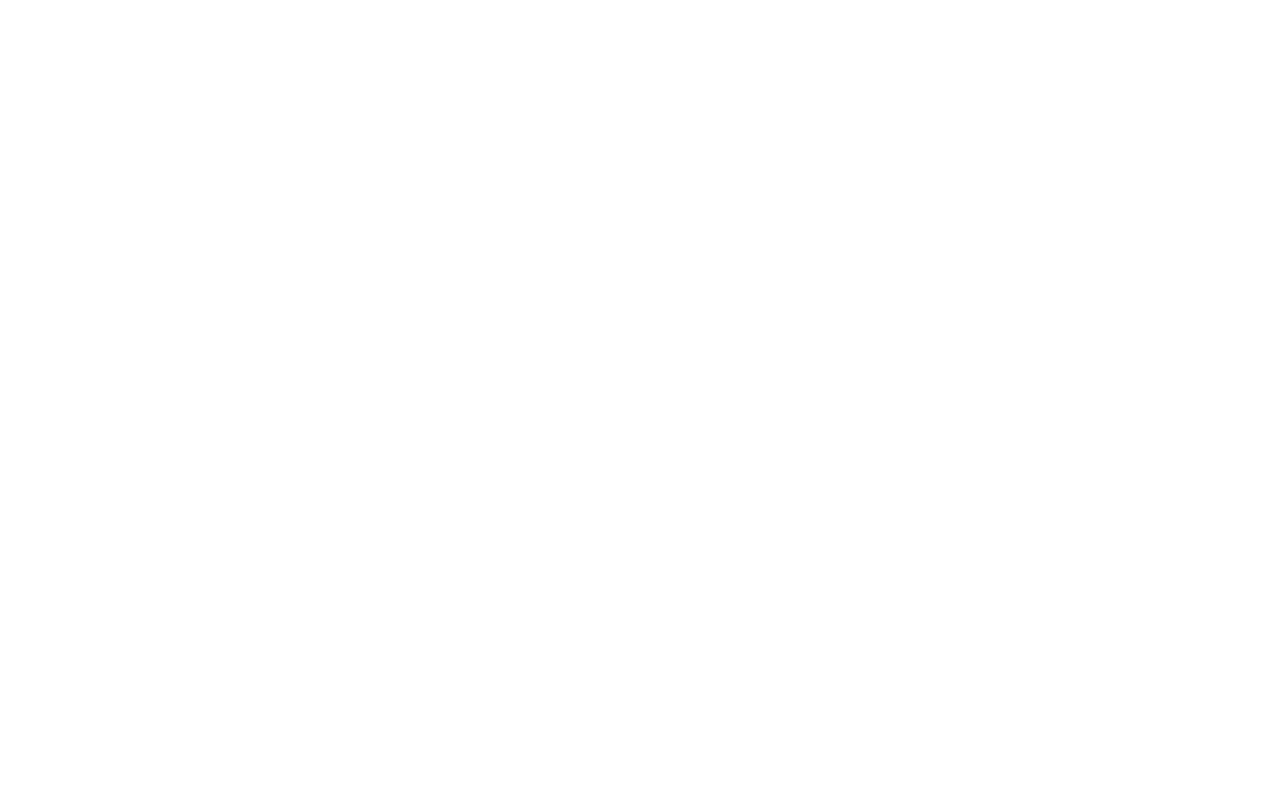
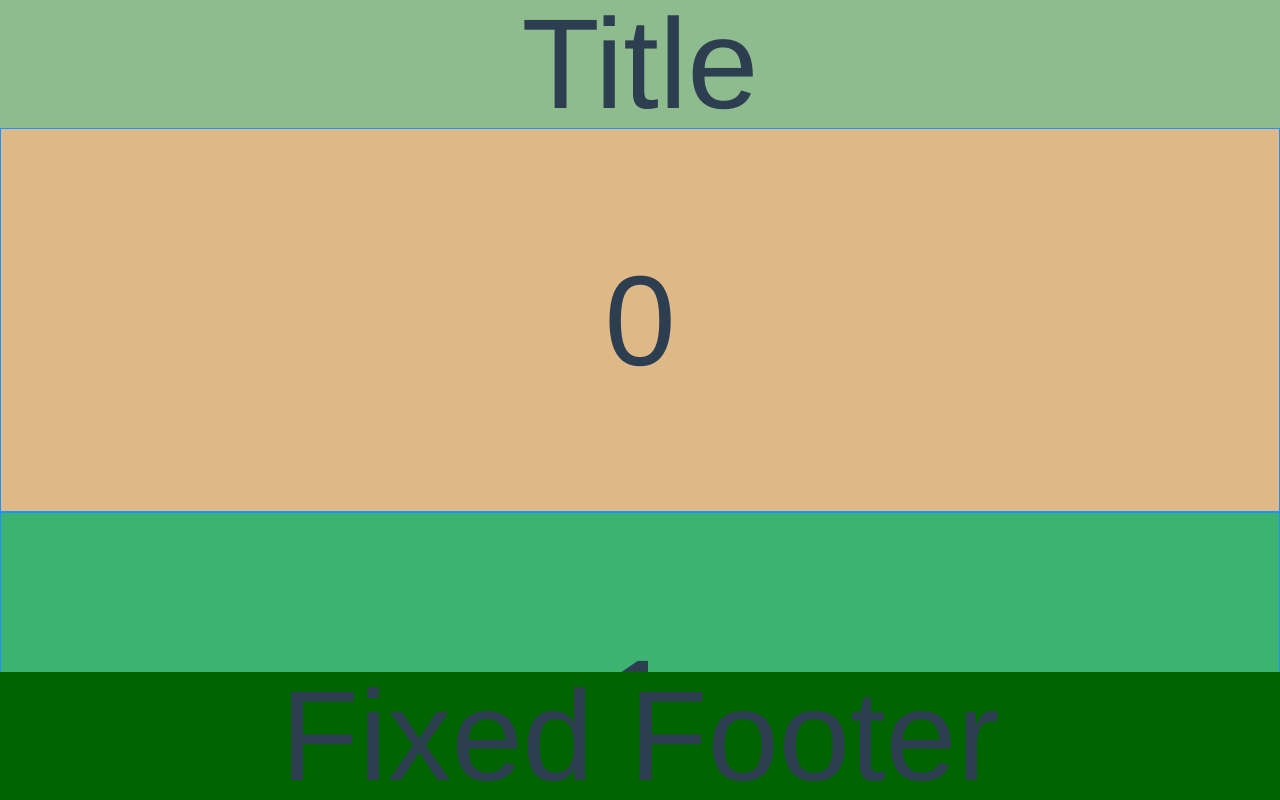
Before and after one commit to Stevenans985900/Proj01-H5Debug, a Vue app: page /#/css/screen in a window 1280 px wide. Built offline with nearby package versions, Linux system fonts and the light colour scheme.

Commit message:
add rem app solution;

```diff
--- a/config/index.js
+++ b/config/index.js
@@ -14,11 +14,11 @@
 
     // Various Dev Server settings
     // 1.use scene proxy
-    host: 'localhost', // can be overwritten by process.env.HOST
+    // host: 'localhost', // can be overwritten by process.env.HOST
     // 2.use scene localhost
     // host: '127.0.0.1', // can be overwritten by process.env.HOST
     // 3.use scene web server
-    // host: '0.0.0.0', // can be overwritten by process.env.HOST
+    host: '0.0.0.0', // can be overwritten by process.env.HOST
     port: 8800, // can be overwritten by process.env.PORT, if port is in use, a free one will be determined
     autoOpenBrowser: false,
     errorOverlay: true,
--- a/src/debug/css/solution/screen/ScreenIndex.vue
+++ b/src/debug/css/solution/screen/ScreenIndex.vue
@@ -1,13 +1,22 @@
 <template>
-    <div></div>
+    <div class="zz-page">
+      <RemScene></RemScene>
+    </div>
 </template>
 
 <script>
 // 桌面平台屏幕适配方案1
 import DtGeneral from './desktop/DtGeneral'
+import RemScene from './rem/RemScene'
 export default {
   name: 'ScreenIndex',
-  components: {DtGeneral}
+  components: {RemScene, DtGeneral},
+  /**
+   * http://localhost:8800/#/css/screen
+   */
+  mounted: function () {
+    console.log('mounted')
+  }
 }
 </script>
 
--- a/src/debug/css/solution/screen/rem/RemAdaptTest.vue
+++ b/src/debug/css/solution/screen/rem/RemAdaptTest.vue
@@ -4,7 +4,6 @@
     <div style="width: 5.4rem;height: 1rem;background: gold;font-size: 0.15rem;">REM</div>
   </div>
 </template>
-
 <script>
 export default {
   name: 'RemAdaptTest',
--- /dev/null
+++ b/src/debug/css/solution/screen/rem/RemScene.vue
@@ -0,0 +1,93 @@
+<template>
+  <div class="zz-page">
+    <div>
+      <!-- APP H5页面适配方案1 -->
+      <!-- 固定头部 + 滚动body + 固定底部 -->
+      <header class="rs-head-box">Title</header>
+      <div class="rs-body-box">
+        <div v-for="(item,index) in rsList1" :key="index" :item="item" class="rs-body-item"
+             :class="{ 'rs-color0': index % 2 === 0,'rs-color1': index % 2 === 1 }">{{index}}
+        </div>
+      </div>
+      <footer class="rs-footer-box">Fixed Footer</footer>
+    </div>
+  </div>
+</template>
+
+<script>
+export default {
+  name: 'RemScene',
+  data () {
+    return {
+      rsList1: [{}, {}, {}, {}, {}, {}, {}, {}, {}, {}]
+    }
+  }
+}
+
+/**
+ * Rem init
+ */
+function pageInit () {
+  let remSum = 10.0
+
+  function adjustFontRem (ev) {
+    console.log('adjustFontRem ' + ev)
+    document.documentElement.style.fontSize = document.body.offsetWidth / remSum + 'px'
+    console.log(document.documentElement.style.fontSize)
+    console.log('devicePixelRatio ' + window.devicePixelRatio)
+  }
+
+  window.addEventListener('resize', adjustFontRem)
+  window.addEventListener('load', adjustFontRem)
+}
+
+pageInit()
+</script>
+
+<style scoped>
+  .rs-color0 {
+    background: burlywood;
+  }
+
+  .rs-color1 {
+    background: mediumseagreen;
+  }
+
+  .rs-head-box {
+    position: fixed;
+    width: 100%;
+    height: 1rem;
+    line-height: 1rem;
+    text-align: center;
+    top: 0;
+    background: darkseagreen;
+  }
+
+  .rs-body-box {
+    position: fixed;
+    width: 100%;
+    overflow-y: scroll;
+    top: 1rem;
+    bottom: 1rem;
+    background: goldenrod;
+  }
+
+  .rs-body-item {
+    box-sizing: border-box;
+    width: 100%;
+    height: 3rem;
+    line-height: 3rem;
+    text-align: center;
+    border: dodgerblue solid 0.01rem;
+  }
+
+  .rs-footer-box {
+    position: fixed;
+    width: 100%;
+    height: 1rem;
+    line-height: 1rem;
+    text-align: center;
+    bottom: 0;
+    background: darkgreen;
+  }
+</style>
--- a/src/debug/css/style/layout/GeneralLayout.vue
+++ b/src/debug/css/style/layout/GeneralLayout.vue
@@ -1,6 +1,21 @@
 <template>
   <div class="zz-page">
-    <!-- position@static -->
+    <!-- 2.position@relative定位 -->
+    <div v-if="testSate === 1" class="gl-static-box">
+      <div class="gl-item-container">
+        <div class="gl-vertical-a gl-item-common gl-color1">A</div>
+        <div class="gl-vertical-b gl-item-common gl-color2">B</div>
+        <!--<span class="gl-vertical-a gl-color1" style="display: block">A</span>-->
+        <!--<span class="gl-vertical-b gl-color2" style="display: block">B</span>-->
+      </div>
+      <!-- inline-block element -->
+      <hr>
+      <div class="gl-item-container">
+        <span class="gl-horizontal-a gl-item-common gl-color1">A</span>
+        <span class="gl-horizontal-b gl-item-common gl-color2">B</span>
+      </div>
+    </div>
+    <!-- 1.position@static定位 -->
     <div v-if="testSate === 0" class="gl-static-box">
       <div class="gl-item-container">
         <div class="gl-vertical-a gl-item-common gl-color1">A</div>
@@ -23,11 +38,11 @@
   name: 'GeneralLayout',
   data () {
     return {
-      testSate: 0 // 0(static)/1(relative)
+      testSate: 1 // 0(static)/1(relative)
     }
   },
   /**
-   * CSS position-static
+   * 1.CSS position-static
    *  一个定位为static的元素，它总是根据页面的正常文档流定位，是一种流式布局。
    *  特点：HTML标准文档流，对于inline元素自上而下，一行排满自动添加到下一。block元素自动占一行。
    *  position:
@@ -53,7 +68,7 @@
     display: inline-block;
   }
 
-  /* position:static */
+  /* 1.position:static */
   .gl-static-box {
 
   }
--- a/src/router/router.js
+++ b/src/router/router.js
@@ -7,6 +7,7 @@
 const H5Super = () => import('./../debug/0/H5Super')
 const CssSuper = () => import('./../debug/css/0/CssSuper')
 const StyleIndex = () => import('./../debug/css/style/StyleIndex')
+const ScreenIndex = () => import('./../debug/css/solution/screen/ScreenIndex')
 // --html
 const HtmlSuper = () => import('./../debug/html/0/HtmlSuper')
 const LabelIndex = () => import('./../debug/html/label/LabelIndex')
@@ -44,6 +45,10 @@
       path: '/css/style',
       name: 'StyleIndex',
       component: StyleIndex
+    }, {
+      path: '/css/screen',
+      name: 'ScreenIndex',
+      component: ScreenIndex
     }, { // -------------------------------- HTML start --------------------------------
       path: '/H5Super/HtmlSuper',
       name: 'HtmlSuper',
```
Also changed, not shown: 1 other file (tests, documents, lock files or other folders).
